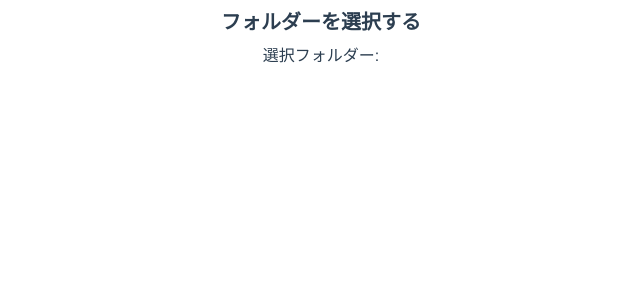
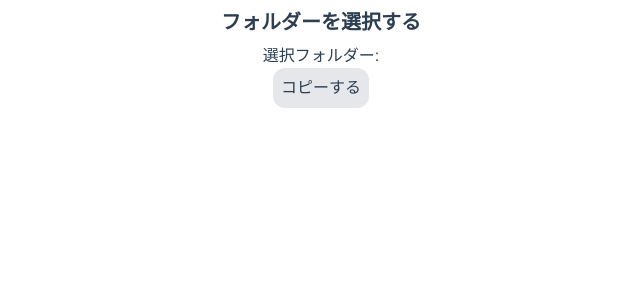
Before and after one commit to zd613/emoji-folder-structure, a Vue app: page /#/ in a window 1280 px wide. Shown: the top 300 px of the page, without its empty margins (319-959 px from the left). Built offline with nearby package versions, Linux system fonts and the light colour scheme.

Commit message:
結果をコピーできるボタン追加

```diff
--- /dev/null
+++ b/src/components/CopyButton.vue
@@ -0,0 +1,36 @@
+<template>
+  <button
+    type="button"
+    class="copy-btn p-2 rounded-xl bg-gray-200"
+    :data-clipboard-text="copyText"
+  >
+    コピーする
+  </button>
+</template>
+
+<script setup lang="ts">
+import { onMounted, onUnmounted, defineProps } from "vue";
+import ClipboardJS from "clipboard";
+
+defineProps<{
+  copyText: string;
+}>();
+
+let clipboard: ClipboardJS | null = null;
+onMounted(() => {
+  clipboard = new ClipboardJS(".copy-btn");
+
+  clipboard.on("success", (e) => {
+    alert("コピーしました。");
+    e.clearSelection();
+  });
+
+  clipboard.on("error", () => {
+    alert("コピー失敗しました。");
+  });
+});
+
+onUnmounted(() => {
+  clipboard?.destroy();
+});
+</script>
--- a/src/views/Home.vue
+++ b/src/views/Home.vue
@@ -3,7 +3,9 @@
     <FolderSelectArea @click="open">ルートフォルダー選択</FolderSelectArea>
 
     <div>選択フォルダー: {{ selectedPath }}</div>
-
+    <div>
+      <CopyButton :copy-text="result" />
+    </div>
     <div>
       <EmojiFolderStructureTextArea :text="result" />
     </div>
@@ -15,6 +17,7 @@ import { ref } from "vue";
 import { ElectronApi } from "@/utils/electron";
 import FolderSelectArea from "@/components/FolderSelectArea.vue";
 import EmojiFolderStructureTextArea from "@/components/EmojiFolderStructureTextArea.vue";
+import CopyButton from "@/components/CopyButton.vue";
 
 // function convertTreeToEmojiFolderTextRecursive(tree:any,depth:number){
 
```
